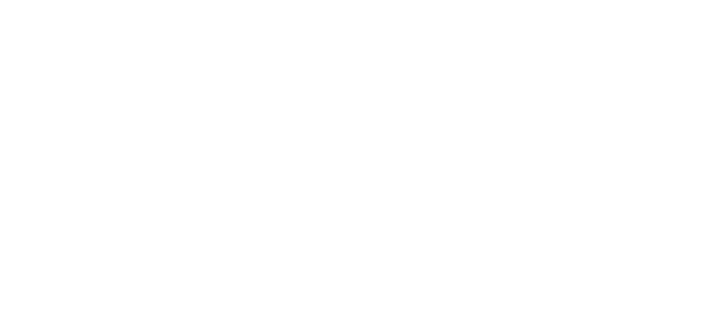
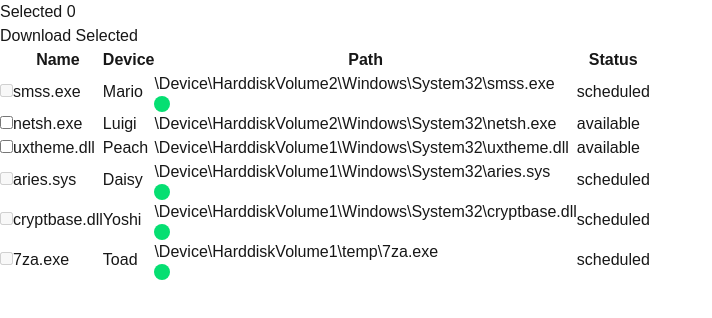
Before and after one commit to tylercallison/ui-eng-hw, a Next.js app: page / in a window 1280 px wide. Shown: the top 318 px of the page, without its empty margins (0-712 px from the left). Built offline with nearby package versions, Linux system fonts and the light colour scheme.

Commit message:
feat: setup file table

```diff
--- a/app/page.tsx
+++ b/app/page.tsx
@@ -1,55 +1,63 @@
-type File = {
-  name: string;
-  device: string;
-  path: string;
-  status: string;
-};
+'use client';
 
-// Add type to ensure maintainability
-const fileList: File[] = [
-  {
-    name: 'smss.exe',
-    device: 'Mario',
-    path: '\\Device\\HarddiskVolume2\\Windows\\System32\\smss.exe',
-    status: 'scheduled',
-  },
-  {
-    name: 'netsh.exe',
-    device: 'Luigi',
-    path: '\\Device\\HarddiskVolume2\\Windows\\System32\\netsh.exe',
-    status: 'available',
-  },
-  {
-    name: 'uxtheme.dll',
-    device: 'Peach',
-    path: '\\Device\\HarddiskVolume1\\Windows\\System32\\uxtheme.dll',
-    status: 'available',
-  },
-  {
-    name: 'aries.sys',
-    device: 'Daisy',
-    path: '\\Device\\HarddiskVolume1\\Windows\\System32\\aries.sys',
-    status: 'scheduled',
-  },
-  {
-    name: 'cryptbase.dll',
-    device: 'Yoshi',
-    path: '\\Device\\HarddiskVolume1\\Windows\\System32\\cryptbase.dll',
-    status: 'scheduled',
-  },
-  {
-    name: '7za.exe',
-    device: 'Toad',
-    path: '\\Device\\HarddiskVolume1\\temp\\7za.exe',
-    status: 'scheduled',
-  },
-];
+import { compareFiles } from '@/lib/compare-files';
+import { fileList } from '@/lib/file-list';
+import { FileType } from '@/lib/types';
+import { useState } from 'react';
 
 export default function Home() {
+  const [selected, setSelected] = useState<FileType[]>([]);
+
   return (
     <div>
       <header></header>
-      <main></main>
+      <main>
+        <div>
+          <h2>Selected {selected.length}</h2>
+          <button>Download Selected</button>
+        </div>
+        <table>
+          <thead>
+            <tr>
+              <th></th>
+              <th>Name</th>
+              <th>Device</th>
+              <th>Path</th>
+              <th>Status</th>
+            </tr>
+          </thead>
+          <tbody>
+            {fileList.map((file, index) => (
+              <tr key={index}>
+                <td>
+                  <input
+                    type='checkbox'
+                    onChange={(e) => {
+                      if (e.target.checked) setSelected([...selected, file]);
+                      else
+                        setSelected((old) =>
+                          old.filter((f) => !compareFiles(f, file))
+                        );
+                    }}
+                    disabled={file.status !== 'available'}
+                  />
+                </td>
+                <td>{file.name}</td>
+                <td>{file.device}</td>
+                <td>
+                  <div>
+                    {file.path}
+                    {file.status === 'scheduled' && (
+                      <figure className='rounded-full bg-green-400 h-4 w-4' />
+                    )}
+                  </div>
+                </td>
+                <td>{file.status}</td>
+              </tr>
+            ))}
+          </tbody>
+        </table>
+      </main>
       <footer></footer>
     </div>
   );
--- /dev/null
+++ b/lib/compare-files.ts
@@ -0,0 +1,12 @@
+import { FileType } from './types';
+
+function compareFiles(a: FileType, b: FileType) {
+  return (
+    a.name === b.name &&
+    a.device === b.device &&
+    a.path === b.path &&
+    a.status === b.status
+  );
+}
+
+export { compareFiles };
--- /dev/null
+++ b/lib/file-list.ts
@@ -0,0 +1,43 @@
+import { FileType } from './types';
+
+// Add type to ensure maintainability
+const fileList: FileType[] = [
+  {
+    name: 'smss.exe',
+    device: 'Mario',
+    path: '\\Device\\HarddiskVolume2\\Windows\\System32\\smss.exe',
+    status: 'scheduled',
+  },
+  {
+    name: 'netsh.exe',
+    device: 'Luigi',
+    path: '\\Device\\HarddiskVolume2\\Windows\\System32\\netsh.exe',
+    status: 'available',
+  },
+  {
+    name: 'uxtheme.dll',
+    device: 'Peach',
+    path: '\\Device\\HarddiskVolume1\\Windows\\System32\\uxtheme.dll',
+    status: 'available',
+  },
+  {
+    name: 'aries.sys',
+    device: 'Daisy',
+    path: '\\Device\\HarddiskVolume1\\Windows\\System32\\aries.sys',
+    status: 'scheduled',
+  },
+  {
+    name: 'cryptbase.dll',
+    device: 'Yoshi',
+    path: '\\Device\\HarddiskVolume1\\Windows\\System32\\cryptbase.dll',
+    status: 'scheduled',
+  },
+  {
+    name: '7za.exe',
+    device: 'Toad',
+    path: '\\Device\\HarddiskVolume1\\temp\\7za.exe',
+    status: 'scheduled',
+  },
+];
+
+export { fileList };
--- /dev/null
+++ b/lib/types.ts
@@ -0,0 +1,8 @@
+type FileType = {
+  name: string;
+  device: string;
+  path: string;
+  status: 'available' | 'scheduled';
+};
+
+export type { FileType };
```
